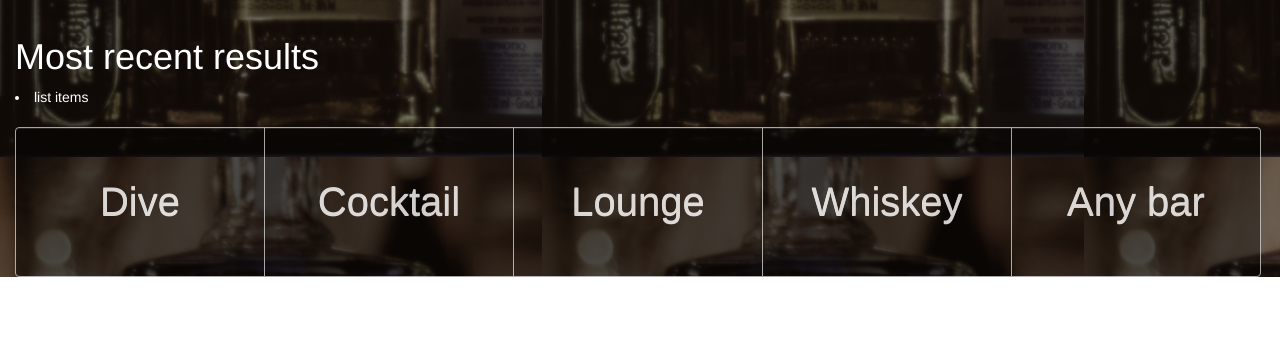
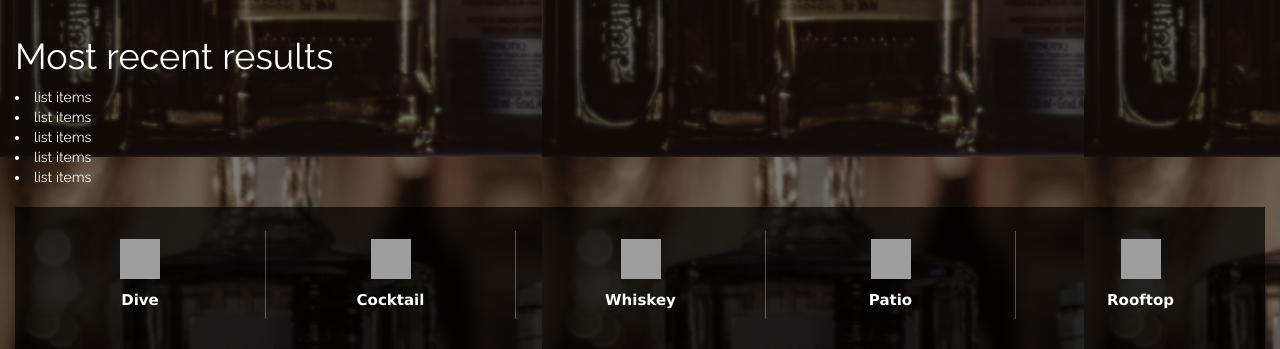
Before and after one commit to sierra-kilo/Take-me-there, a plain HTML site: page splash.html in a window 1280 px wide. Shown: the part 723-1072 px from the top of the page. Before the commit the page ends 1000 px from the top, so only its background shows below. Drawn offline with nearby package versions, Linux system fonts and the light colour scheme; grey boxes are pictures that could not be loaded.

Commit message:
wells buttons

```diff
--- a/assets/css/style.css
+++ b/assets/css/style.css
@@ -1,5 +1,6 @@
 body {
     background-image: url('../img/bar.jpeg');
+    font-family: 'Raleway', sans-serif;
 }
 
 .container-fluid {
--- a/splash.html
+++ b/splash.html
@@ -9,6 +9,7 @@
     <link href="https://maxcdn.bootstrapcdn.com/bootstrap/3.3.7/css/bootstrap-theme.min.css" rel="stylesheet">
     <script src="https://maxcdn.bootstrapcdn.com/bootstrap/3.3.7/js/bootstrap.min.js">
     </script>
+    <link href="https://fonts.googleapis.com/css?family=Raleway" rel="stylesheet">
     <link href="assets/css/style.css" rel="stylesheet">
 </head>
 <body class="splash">
@@ -60,16 +61,65 @@
             <h1>Most recent results</h1>
             <!-- recents go here -->
             <li>list items</li>
+            <li>list items</li>
+            <li>list items</li>
+            <li>list items</li>
+            <li>list items</li>
+
         </div>
         <br>
         <div class="section bars">
             <!-- bar buttons here -->
-            <div class="btn-group" role="group" aria-label="...">
-                <button type="button" class="btn btn-default bar-buttons">Dive</button>
-                <button type="button" class="btn btn-default bar-buttons">Cocktail</button>
-                <button type="button" class="btn btn-default bar-buttons">Lounge</button>
-                <button type="button" class="btn btn-default bar-buttons">Whiskey</button>
-                <button type="button" class="btn btn-default bar-buttons">Any bar</button>
+            <div id="taskbar" style="bottom: 0px;">
+                <div class="inner">
+                    <ul>
+                        <li class="task">
+                            <div class="iaRendered">
+                                <div class="taskContentWrapper" style="display: block;">
+                                    <a>
+                                    <div class="taskImageContainer"><img alt="" src="https://www04.wellsfargomedia.com/assets/images/homepage/wfi111_ic_nba_default3_50x50.png"></div>Dive</a>
+                                </div>
+                            </div>
+                        </li>
+
+                        <li class="task">
+                            <div class="iaRendered">
+                                <div class="taskContentWrapper" style="display: block;">
+                                    <a href="/jump/personal-loans/loan-unsecured/">
+                                    <div class="taskImageContainer"><img alt="" src="https://www04.wellsfargomedia.com/assets/images/homepage/wfi111_ic_nba_default3_50x50.png"></div>Cocktail</a>
+                                </div>
+                            </div>
+                        </li>
+
+                        <li class="task">
+                            <div class="iaRendered">
+                                <div class="taskContentWrapper" style="display: block;">
+                                    <a href="/jump/personal-loans/loan-unsecured/">
+                                    <div class="taskImageContainer"><img alt="" src="https://www04.wellsfargomedia.com/assets/images/homepage/wfi111_ic_nba_default3_50x50.png"></div>Whiskey</a>
+                                </div>
+                            </div>
+                        </li>
+
+                        <li class="task">
+                            <div class="iaRendered">
+                                <div class="taskContentWrapper" style="display: block;">
+                                    <a href="/jump/personal-loans/loan-unsecured/">
+                                    <div class="taskImageContainer"><img alt="" src="https://www04.wellsfargomedia.com/assets/images/homepage/wfi111_ic_nba_default3_50x50.png"></div>Patio</a>
+                                </div>
+                            </div>
+                        </li>
+
+                        <li class="task">
+                            <div class="iaRendered">
+                                <div class="taskContentWrapper" style="display: block;">
+                                    <a href="/jump/personal-loans/loan-unsecured/">
+                                    <div class="taskImageContainer"><img alt="" src="https://www04.wellsfargomedia.com/assets/images/homepage/wfi111_ic_nba_default3_50x50.png"></div>Rooftop</a>
+                                </div>
+                            </div>
+                        </li>
+
+                    </ul>
+                </div>
             </div>
         </div>
     </div>
```
